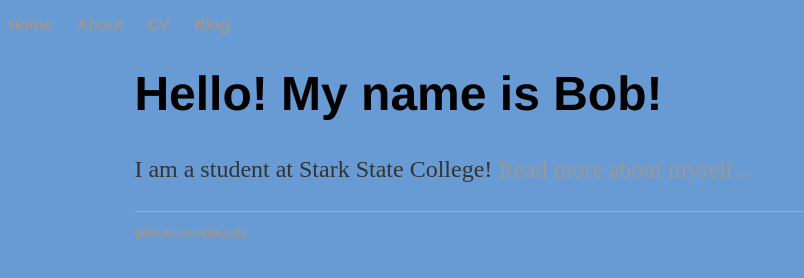
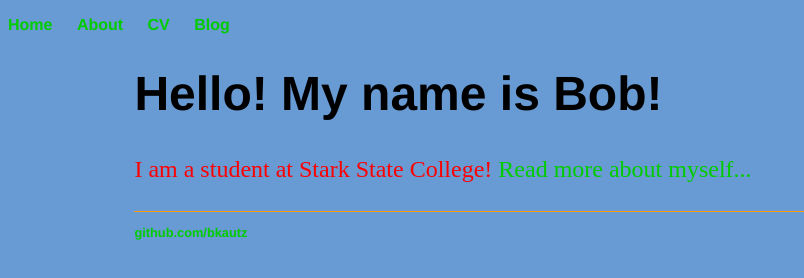
Before and after one commit to bkautz/bkautz.github.io, a plain HTML site: page index.html in a window 1280 px wide. Shown: the whole page, without its empty margins (0-804 px from the left). Drawn offline with Linux system fonts and the light colour scheme.

Commit message:
Update main.css

```diff
--- a/css/main.css
+++ b/css/main.css
@@ -22,7 +22,7 @@ nav ul li, footer ul li
 a
 {
     text-decoration: none;
-    color: #999;
+    color: #00CC00;
 }
 a:hover
 {
@@ -37,7 +37,7 @@ p
 {
     font-size: 1.5em;
     line-height: 1.4em;
-    color: #333;
+    color: #FF0000;
 }
 footer
 {
```
